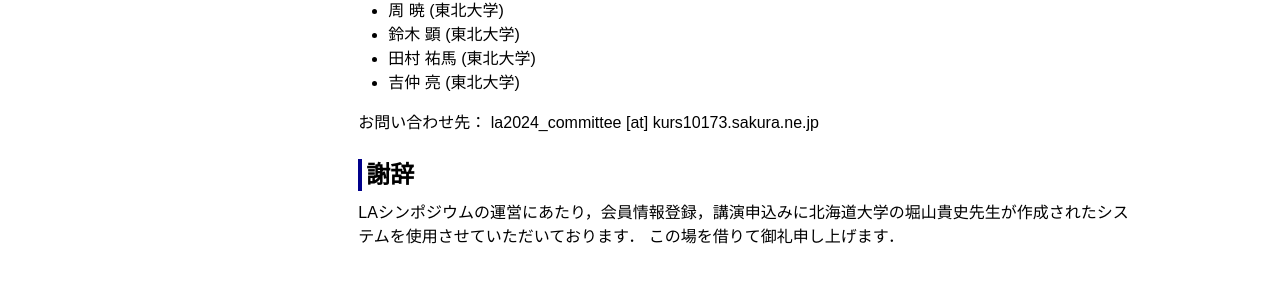
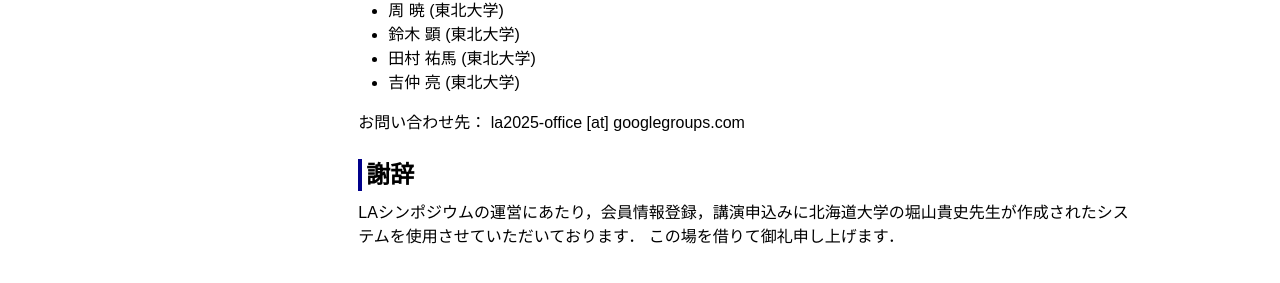
Before and after one commit to ytamura12/la-symposium_test.github.io, a Jekyll site: the page built from index.md, in a window 1280 px wide. Shown: the part 431-714 px from the top of the page. Built offline with Jekyll 4.4.1, drawn with Linux system fonts in a browser that asks for light colours.

Commit message:
Update mail.md

```diff
--- a/_includes/mail.md
+++ b/_includes/mail.md
@@ -1 +1 @@
-la2024_committee [at] kurs10173.sakura.ne.jp
+la2025-office [at] googlegroups.com
```
